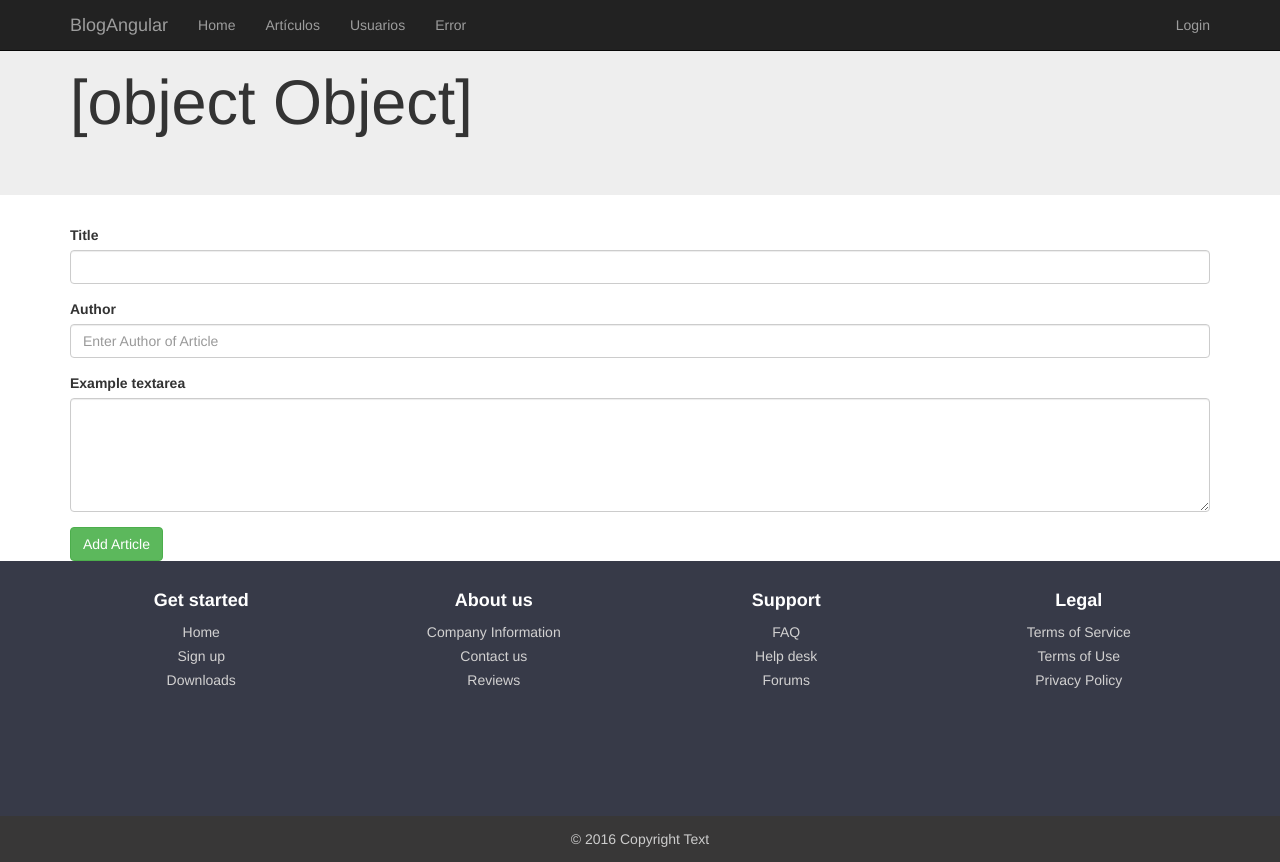
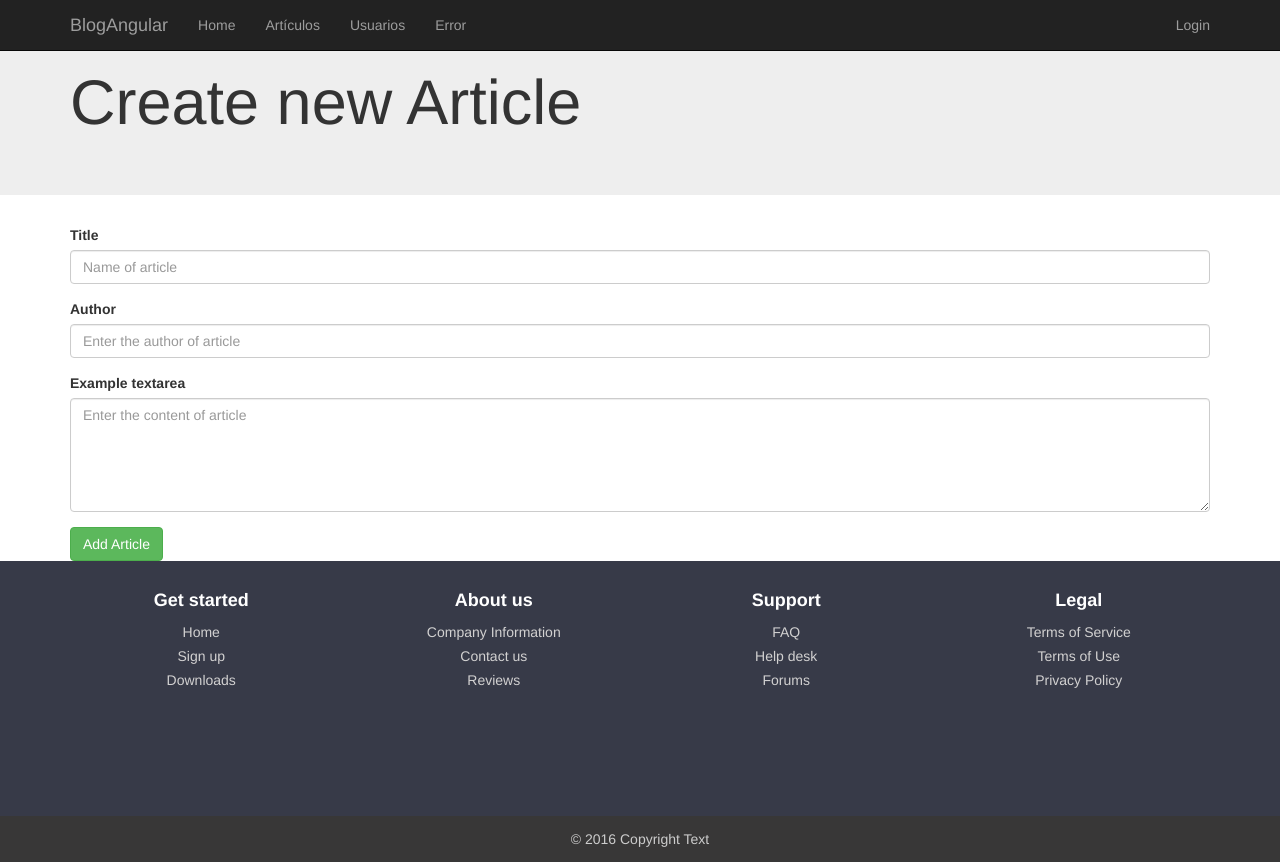
Before and after one commit to vmvalle/BlogAngular, an Angular app: page /articles/new in a window 1280 px wide. Built offline with nearby package versions, Linux system fonts and the light colour scheme; some icons are missing.

Commit message:
El formulario reacciona correctamente

```diff
--- a/src/app/components/article.component.ts
+++ b/src/app/components/article.component.ts
@@ -9,12 +9,12 @@ import {Article} from "../models/article";
   providers: [ArticlesService]
 })
 export class ArticleComponent implements OnInit {
-  public title: string;
-  public article: Article;
+  public titleNew: string;
+  public articulo: Article;
 
   constructor() {
-    this.title = 'Create new Article';
-    this.article = new Article(null, '', '', null, '', null);
+    this.titleNew = 'Create new Article';
+    this.articulo = new Article(null, '', '', null, '', null);
   }
 
   ngOnInit() {
@@ -22,7 +22,7 @@ export class ArticleComponent implements OnInit {
   }
 
   onSubmit() {
-    console.log(this.article);
+    console.log(this.articulo);
   }
 
 }
--- a/src/app/views/article-add.html
+++ b/src/app/views/article-add.html
@@ -1,21 +1,21 @@
 <div class="jumbotron">
   <div class="container">
-    <h1>{{title}}</h1>
+    <h1>{{titleNew}}</h1>
   </div>
 </div>
 <div class="container">
   <form #article="ngForm" (ngSubmit)="onSubmit()">
     <div class="form-group">
       <label for="titleArticle">Title</label>
-      <input type="text" class="form-control" id="titleArticle" #title="ngModel" name="title" [(ngModel)]="article.title" required>
+      <input type="text" class="form-control" id="titleArticle" placeholder="Name of article" #title="ngModel" name="title" [(ngModel)]="articulo.title" required>
     </div>
     <div class="form-group">
       <label for="authorArticle">Author</label>
-      <input type="text" class="form-control" id="authorArticle" placeholder="Enter Author of Article" #author="ngModel" name="author" [(ngModel)]="article.author">
+      <input type="text" class="form-control" id="authorArticle" placeholder="Enter the author of article" #author="ngModel" name="author" [(ngModel)]="articulo.author">
     </div>
     <div class="form-group">
       <label for="textArticle">Example textarea</label>
-      <textarea class="form-control" id="textArticle" rows="5" #text="ngModel" name="text" [(ngModel)]="article.text"></textarea>
+      <textarea class="form-control" id="textArticle" rows="5" placeholder="Enter the content of article"  #text="ngModel" name="text" [(ngModel)]="articulo.text"></textarea>
     </div>
     <button type="submit" class="btn btn-success" value="Guardar">Add Article</button>
   </form>
```
